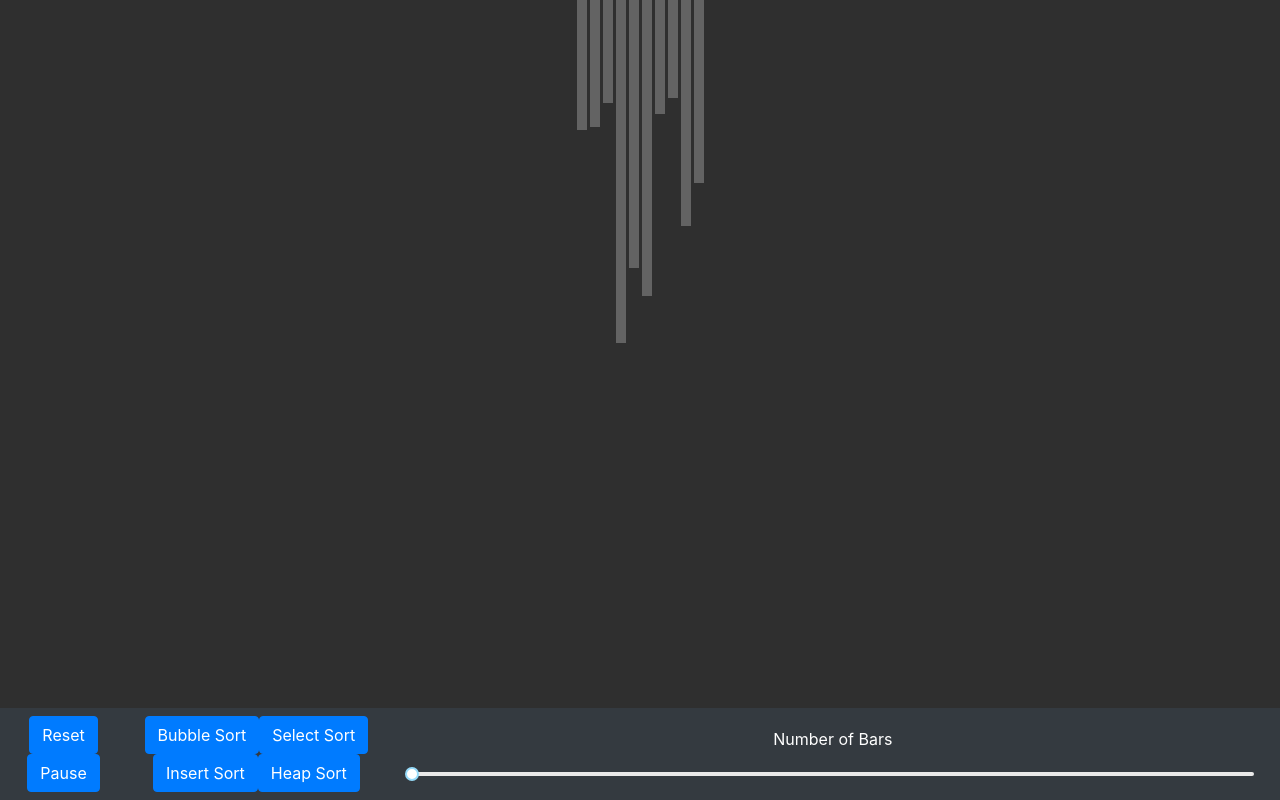
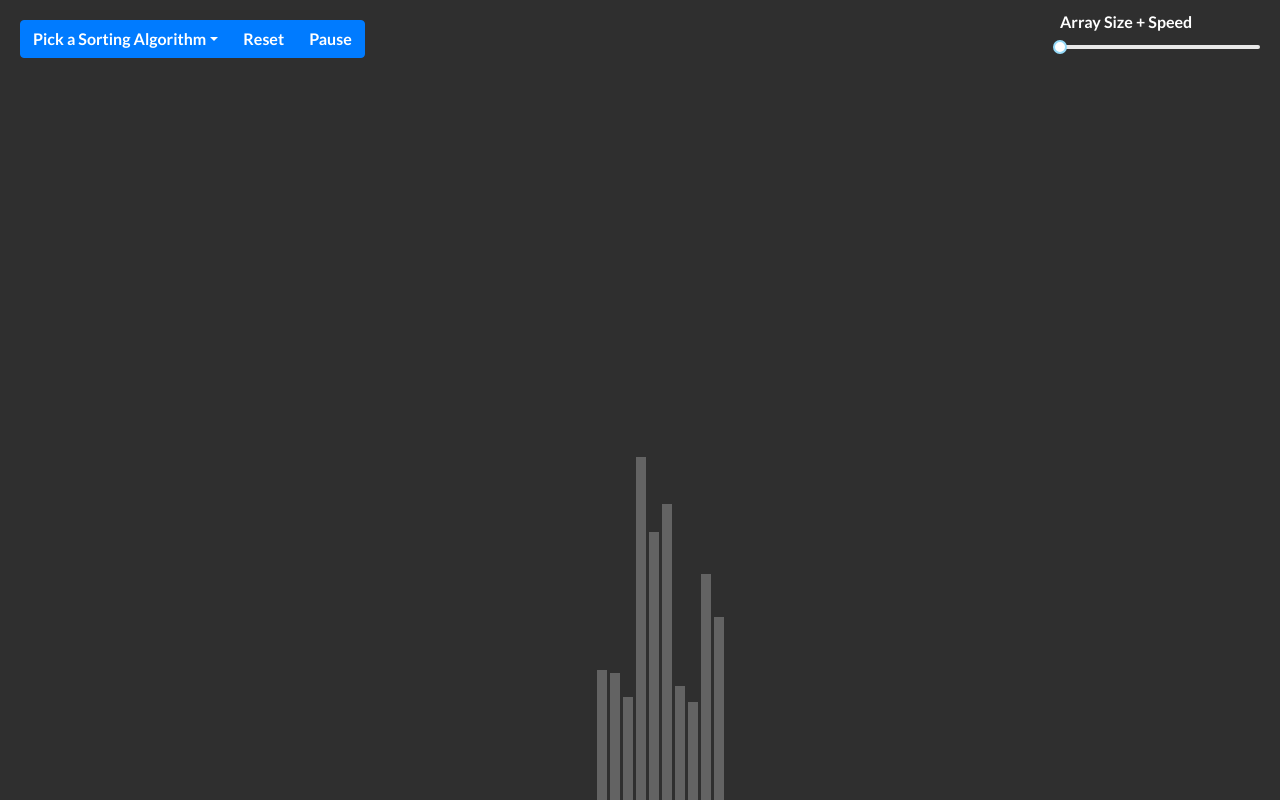
Before and after one commit to ho-tonym/sorting-visualizer, a React (Create React App) app: page / in a window 1280 px wide. Built offline with nearby package versions, Linux system fonts and the light colour scheme.

Commit message:
update css and add speed to array length as well , so there is only 1 slider to adjust both

```diff
--- a/src/App.css
+++ /dev/null
@@ -1,26 +0,0 @@
-.App {
-  text-align: center;
-}
-
-.App-logo {
-  height: 40vmin;
-}
-
-.App-header {
-  background-color: #282c34;
-  min-height: 100vh;
-  display: flex;
-  flex-direction: column;
-  align-items: center;
-  justify-content: center;
-  font-size: calc(10px + 2vmin);
-  color: white;
-}
-
-.App-link {
-  color: #09d3ac;
-}
-
-html, body {
-  background-color: #2f2f2f;
-}
--- a/src/App.js
+++ b/src/App.js
@@ -3,7 +3,7 @@ import 'bootstrap/dist/css/bootstrap.min.css';
 // import logo from './logo.svg';
 import SortVisualizer from './components/SortVisualizer'
 import { MyProvider } from './MyProvider'
-import './App.css'
+import './App.min.css'
 
 
 function App() {
--- /dev/null
+++ b/src/App.min.css
@@ -0,0 +1 @@
+@import url("https://fonts.googleapis.com/css?family=Lato:700&display=swap");.App{text-align:center;margin:20px 20px 0px 20px}.App-logo{height:40vmin}.App-header{background-color:#282c34;min-height:100vh;display:flex;flex-direction:column;align-items:center;justify-content:center;font-size:calc(10px + 2vmin);color:white}.App-link{color:#09d3ac}html,body{background-color:#2f2f2f;font-family:'Lato', sans-serif}
--- /dev/null
+++ b/src/App.sass
@@ -0,0 +1,25 @@
+@import url('https://fonts.googleapis.com/css?family=Lato:700&display=swap')
+
+.App
+  text-align: center
+  margin: 20px 20px 0px 20px
+
+.App-logo
+  height: 40vmin
+
+.App-header
+  background-color: #282c34
+  min-height: 100vh
+  display: flex
+  flex-direction: column
+  align-items: center
+  justify-content: center
+  font-size: calc(10px + 2vmin)
+  color: white
+
+.App-link
+  color: #09d3ac
+
+html, body
+  background-color: #2f2f2f
+  font-family: 'Lato', sans-serif
--- a/src/components/SortVisualizer/SortVisualizer.jsx
+++ b/src/components/SortVisualizer/SortVisualizer.jsx
@@ -1,6 +1,6 @@
 import React, { useEffect } from 'react'
 import './sort.min.css'
-import { Navbar, Button } from 'react-bootstrap'
+import { Navbar, Button, ButtonGroup, Dropdown, DropdownButton, ButtonToolbar } from 'react-bootstrap'
 import { handleResetArray } from './utils'
 import { useStateValue } from '../../MyProvider'
 import useInterval from './hooks/useInterval'
@@ -13,20 +13,15 @@ import { insertionSort } from './algorithms/insertionSort'
 import { heapSort } from './algorithms/heapSort'
 import { executeAnim } from './algorithms'
 
-const ANIMTION_TIME = 100
-
 function SortVisualizer() {
   const { state, setState, slider } = useStateValue()
   const { array, comparedValues, isRunning, isSorted, animationArray } = state
   const { sliderValues } = slider
+  const speed = 600 - Math.pow(array.length, 2) > 0 ? 600 - Math.pow(array.length, 2) : 0;
 
   useEffect(() => {
     handleResetArray(setState, sliderValues)
   }, [sliderValues])
-
-  useEffect(() => {
-    // console.log(animationArray)
-  })
 
   useInterval(() => {
     if (animationArray.length > 0) {
@@ -39,7 +34,11 @@ function SortVisualizer() {
         comparedValues: [],
       }))
     }
-  }, isRunning ? ANIMTION_TIME : null);
+  }, isRunning ? speed : null);
+
+// 10 => 100
+// 10 => 500
+// 100 => 10
 
   function pauseResume() {
     if (animationArray.length > 0) {
@@ -66,25 +65,12 @@ function SortVisualizer() {
               height: `${value}px`,
             }}
           />
-        ))
-      }
+        ))}
       </div>
 
-      <Navbar className="nav justify-content-between" fixed="bottom" bg="dark" expand="lg">
-        <div>
-          <Button variant="primary"
-            onClick={() => handleResetArray(setState, sliderValues)}
-          >
-            Reset
-          </Button>
-
-          <Button variant="primary" onClick={() => pauseResume()}>
-            {animationArray.length <= 0
-              || animationArray.length > 0
-                && isRunning ? "Pause" : "Resume"}
-          </Button>
-        </div>
-        <div>
+      <ButtonToolbar className="justify-content-between">
+        <ButtonGroup>
+          <DropdownButton as={ButtonGroup} title="Pick a Sorting Algorithm" id="bg-nested-dropdown">
             <Button variant="primary"
               onClick={() => { bubbleSort(array, setState) }}
             >
@@ -108,9 +94,22 @@ function SortVisualizer() {
             >
               Heap Sort
             </Button>
-        </div>
+          </DropdownButton>
+          <Button variant="primary"
+            onClick={() => handleResetArray(setState, sliderValues)}
+          >
+            Reset
+          </Button>
+          <Button variant="primary" onClick={() => pauseResume()}>
+            {animationArray.length <= 0
+              || animationArray.length > 0
+                && isRunning ? "Pause" : "Resume"}
+          </Button>
+        </ButtonGroup>
+        <ButtonGroup>
           <SliderContainer />
-      </Navbar>
+        </ButtonGroup>
+      </ButtonToolbar>
     </>
   )
 }
--- a/src/components/SortVisualizer/slider/index.js
+++ b/src/components/SortVisualizer/slider/index.js
@@ -2,8 +2,6 @@ import React from 'react';
 import Slider from 'rc-slider/lib/Slider';
 import 'rc-slider/assets/index.css';
 import { useStateValue } from '../../../MyProvider'
-
-const wrapperStyle = { width: '100%', margin: 10 };
 
 export const SliderContainer = () => {
   const { slider, setSlider } = useStateValue()
@@ -12,10 +10,11 @@ export const SliderContainer = () => {
     setSlider({ sliderValues });
   }
   const { sliderValues } = slider
+
   return(
-    <div className="slider" style={wrapperStyle}>
-      <p style={{color: '#fff'}}>
-      Number of Bars
+    <div className="slider">
+      <p>
+        Array Size  +  Speed
       </p>
       <Slider
         defaultValue={sliderValues}
--- a/src/components/SortVisualizer/sort.min.css
+++ b/src/components/SortVisualizer/sort.min.css
@@ -1 +1 @@
-.sort-visualizer{display:flex;justify-content:center;align-items:flex-start}.sort-visualizer div{width:10px;margin:0 1.5px}
+.sort-visualizer{position:absolute;display:flex;justify-content:center;align-items:flex-end;bottom:0px;width:100%;z-index:-100}.sort-visualizer div{width:10px;margin:0 1.5px}.dropdown-menu{background-color:#017aff}.dropdown-menu button{display:block;margin:auto;width:100%;border-radius:0}.slider{margin-top:20px;color:#fff;width:200px}.slider p{position:absolute;top:-10px}.rc-slider-handle{width:20px;height:20px}
--- a/src/components/SortVisualizer/sort.sass
+++ b/src/components/SortVisualizer/sort.sass
@@ -1,15 +1,33 @@
 .sort-visualizer
+  position: absolute
   display: flex
   justify-content: center
-  align-items: flex-start
+  align-items: flex-end
+  bottom: 0px
+  width: 100%
+  z-index: -100
   div
     width: 10px
     margin: 0 1.5px
 
-// .reset-button
-//   position: absolute
-//   bottom: 10px
-//   height: 30px
-// .nav
-//   div
-//     display: flex
+.dropdown-menu
+  background-color: #017aff
+  button
+    display: block
+    margin: auto
+    width: 100%
+    border-radius: 0
+
+// .btn-toolbar
+//   display: flex
+.slider
+  margin-top: 20px
+  color: #fff
+  width: 200px
+  p
+    position: absolute
+    top: -10px
+
+.rc-slider-handle
+  width: 20px
+  height: 20px
```
Also changed, not shown: src/components/SortVisualizer/wip/workingMerge.js (deleted, +0 -44 lines). Lines whose indentation alone changed are shown as unchanged.
